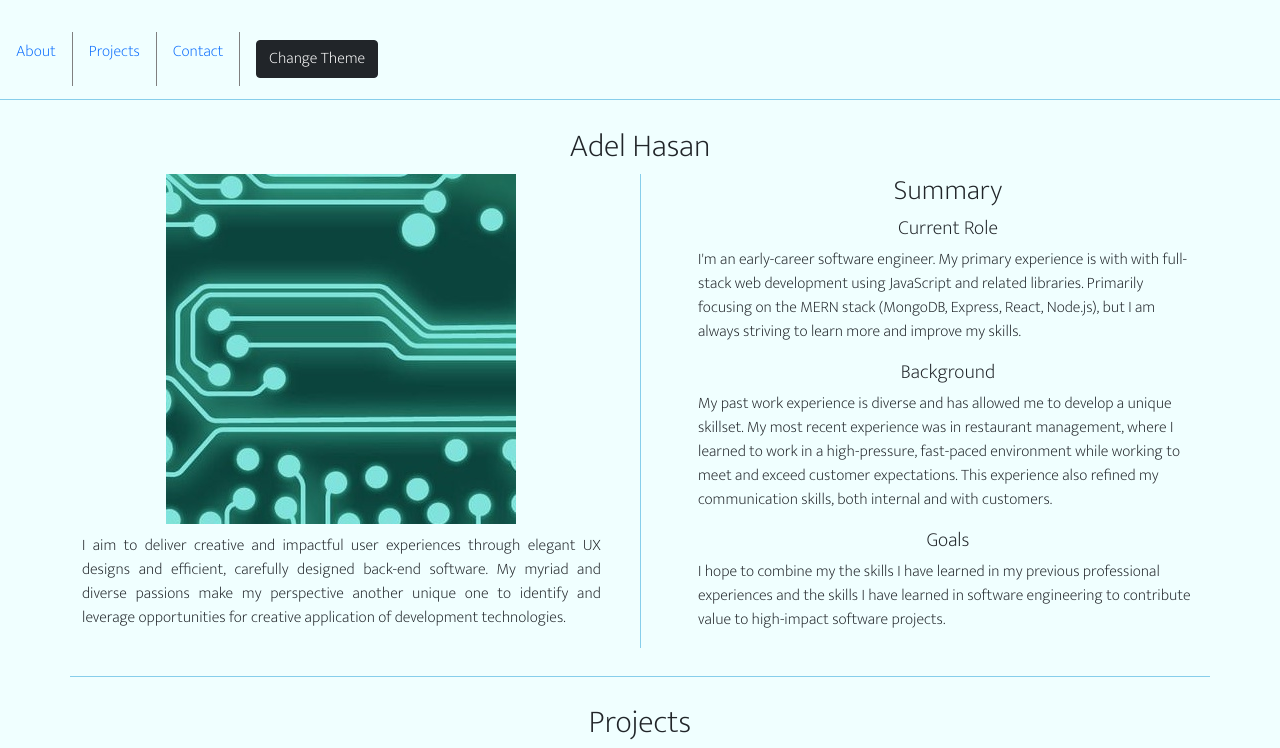
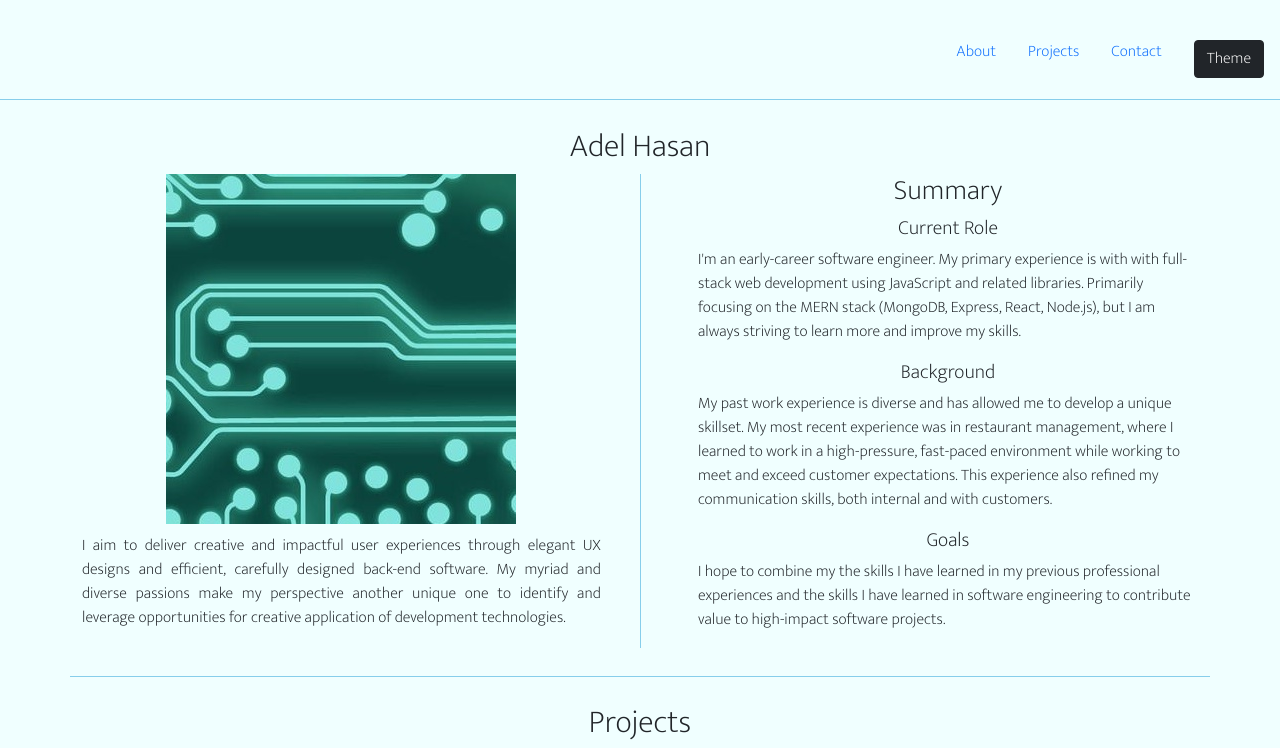
Before and after one commit to AdelHasan/portfolio, a website: page index.html in a window 1280 px wide. Shown: the top 748 px of the page. Drawn offline with nearby package versions, Linux system fonts and the light colour scheme.

Commit message:
updated nav style

```diff
--- a/index.html
+++ b/index.html
@@ -39,7 +39,7 @@
           <a class="nav-link" href="#contact-section">Contact</a>
         </li>
         <li id="nav-four" class="nav-item">
-          <a class="nav-link" href="#"><button id="darkbtn" class="btn btn-dark">Change Theme</button></a>
+          <a class="nav-link" href="#"><button id="darkbtn" class="btn btn-dark">Theme</button></a>
         </li>
       </ul>
       <div class="container">
--- a/styles.css
+++ b/styles.css
@@ -25,9 +25,9 @@ section {
   border-bottom: .5px solid skyblue;
 }
 
-#nav-one, #nav-two, #nav-three{
+/* #nav-one, #nav-two, #nav-three{
   border-right: .5px solid grey;
-}
+} */
 
 a:hover {
   /* background-color: #ffd700; */
@@ -90,3 +90,8 @@ a:active {
   background-color: #073C3C;
   color: whitesmoke;
 }
+
+.nav {
+  display: flex;
+  justify-content: flex-end;
+}
```
